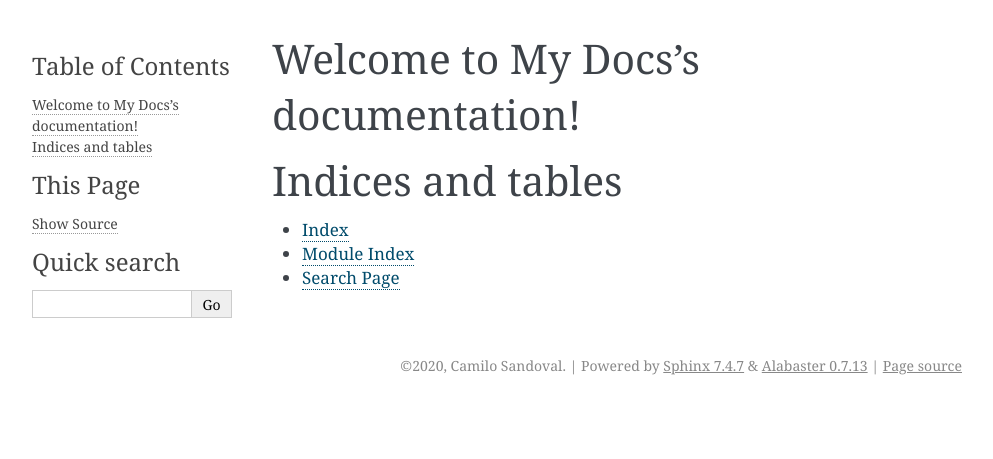
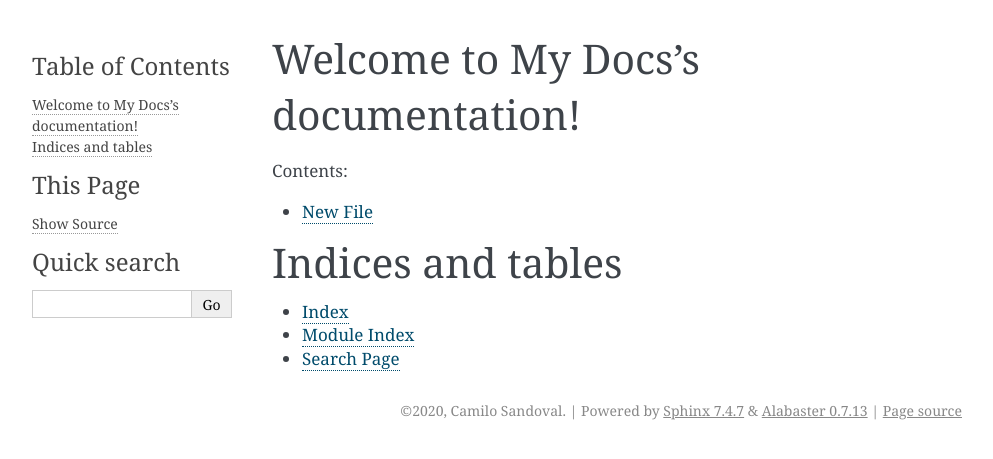
Before and after one commit to SandoDev/docs-sphinx-test, a Sphinx documentation site: the page built from source/index.rst, in a window 1280 px wide. Shown: the top 459 px of the page, without its empty margins (148-1141 px from the left). Built offline with Sphinx 7.4.7, drawn with Linux system fonts in a browser that asks for light colours.

Commit message:
added new file test

```diff
--- a/source/index.rst
+++ b/source/index.rst
@@ -10,6 +10,7 @@ Welcome to My Docs's documentation!
    :maxdepth: 2
    :caption: Contents:
 
+   test-file.rst
 
 
 Indices and tables
--- /dev/null
+++ b/source/test-file.rst
@@ -0,0 +1,4 @@
+New File
+========
+
+this is a new file .rst
```
